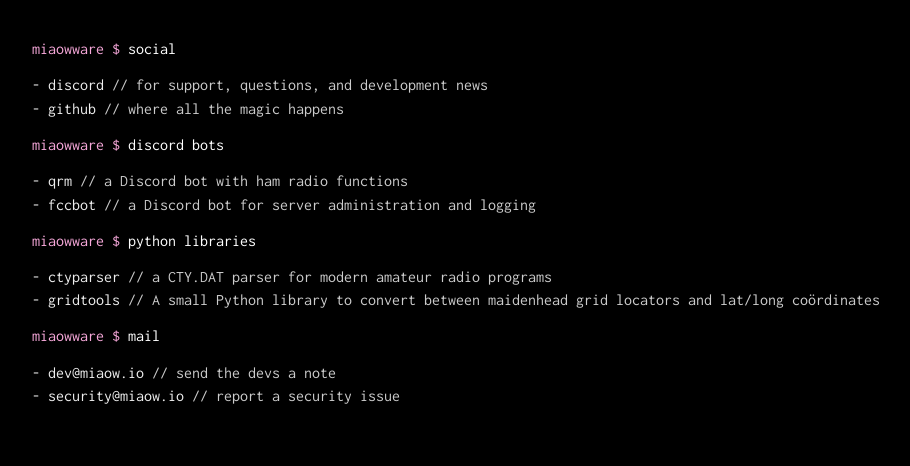
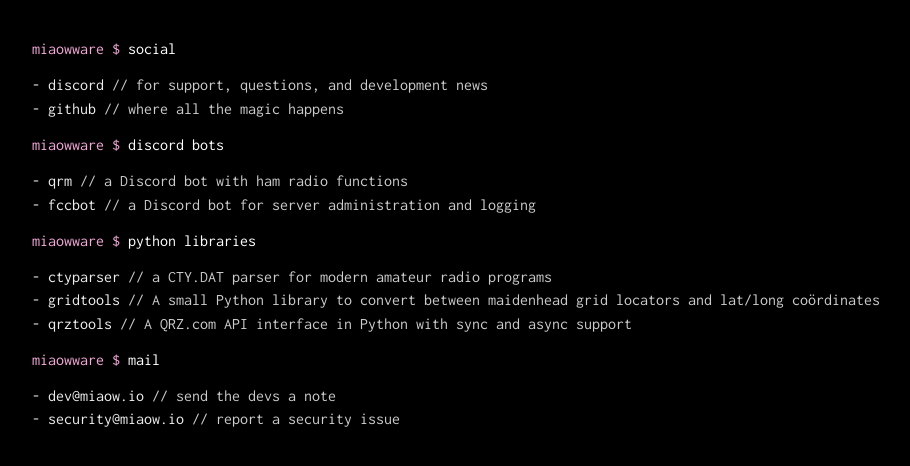
Before and after one commit to miaowware/miaow.io, a Jekyll site: the page built from index.html, in a window 1280 px wide, cut to the strip 286-752 px from the top of the page. Shown: the whole strip, without its empty margins (184-1094 px from the left). Built offline with Jekyll 4.4.1, drawn with Linux system fonts in a browser that asks for light colours.

Commit message:
add qrztools to site

```diff
--- a/_data/content.yml
+++ b/_data/content.yml
@@ -23,6 +23,9 @@
     - title: gridtools
       description: A small Python library to convert between maidenhead grid locators and lat/long coördinates
       url: https://gridtools.miaow.io
+    - title: qrztools
+      description: A QRZ.com API interface in Python with sync and async support
+      url: https://qrztools.miaow.io
     # - title: fccbot-server
     #   description: the server component of fccbot
     #   url: https://github.com/miaowware/fccbot-server
```
